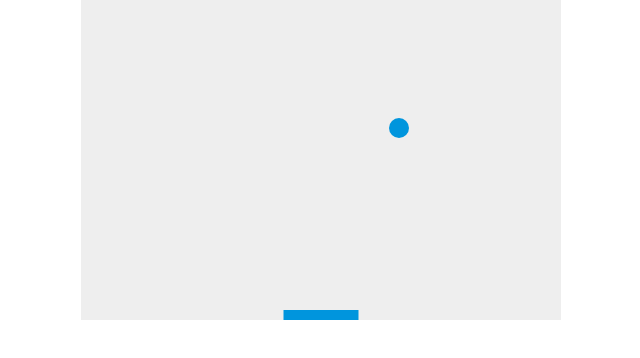
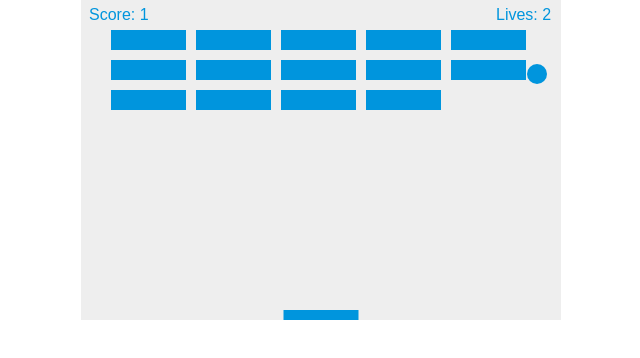
Before and after one commit to deevendhu/breakout, a plain HTML site: page index.html in a window 1280 px wide. Shown: the whole page, without its empty margins (319-959 px from the left). Drawn offline with Linux system fonts and the light colour scheme.

Commit message:
working game

```diff
--- a/index.html
+++ b/index.html
@@ -2,7 +2,7 @@
 <html>
     <head>
         <meta charset="utf-8"/>
-        <title>Gamedev Canvas Workshop</title>
+        <title>Breakout</title>
         <style>
             * {padding: 0; margin: 0;}
             canvas {background: #eee; display: block; margin: 0 auto;}
@@ -24,9 +24,34 @@
             var paddleX = (canvas.width-paddleWidth)/2;
             var rightPressed = false;
             var leftPressed = false;
+            var brickRowCount = 3;
+            var brickColumnCount = 5;
+            var brickWidth = 75;
+            var brickHeight = 20;
+            var brickPadding = 10;
+            var brickOffsetTop = 30;
+            var brickOffsetLeft = 30;
+            var score = 0;
+            var lives = 3;
+
+            var bricks = [];
+            for(c=0; c<brickColumnCount; c++) {
+                bricks[c] = [];
+                for(r=0; r<brickRowCount; r++) {
+                    bricks[c][r] = {x: 0, y: 0, status: 1};
+                }
+            }
 
             document.addEventListener("keydown", keyDownHandler, false);
             document.addEventListener("keyup", keyUpHandler, false);
+            document.addEventListener("mousemove", mouseMoveHandler, false);
+
+            function mouseMoveHandler(e) {
+                var relativeX = e.clientX - canvas.offsetLeft;
+                if(relativeX > 0 && relativeX < canvas.width) {
+                    paddleX = relativeX - paddleWidth/2;
+                }
+            }
 
             function keyDownHandler(e) {
                 if(e.keyCode == 39) {
@@ -52,7 +77,6 @@
                 ctx.fillStyle = "#0095DD";
                 ctx.fill();
                 ctx.closePath();
-
             }
 
             function drawPaddle() {
@@ -63,17 +87,90 @@
                 ctx.closePath();
             }
 
+            function drawBricks() {
+                for(c=0; c<brickColumnCount; c++) {
+                    for(r=0; r<brickRowCount; r++) {
+                        if(bricks[c][r].status == 1) {
+                            var brickX = (c*(brickWidth+brickPadding))+brickOffsetLeft;
+                            var brickY = (r*(brickHeight+brickPadding))+brickOffsetTop;
+                            bricks[c][r].x = brickX;
+                            bricks[c][r].y = brickY;
+                            ctx.beginPath();
+                            ctx.rect(brickX, brickY, brickWidth, brickHeight);
+                            ctx.fillStyle = "#0095DD";
+                            ctx.fill();
+                            ctx.closePath();
+                        }
+                    }
+                }
+            }
+
+            function collisionDetection() {
+                for(c=0; c<brickColumnCount; c++) {
+                    for(r=0; r<brickRowCount; r++) {
+                        var b = bricks[c][r];
+                        if(b.status == 1) {
+                            if(x > b.x && x < b.x+brickWidth && y > b.y && y < b.y+brickHeight) {
+                                dy = -dy;
+                                b.status = 0;
+                                score++;
+                                if(score == brickRowCount*brickColumnCount) {
+                                    alert("YOU WIN, CONGRATULATIONS!");
+                                    document.location.reload();
+                                }
+                            }
+                        }
+                    }
+                }
+            }
+
+            function drawScore() {
+                ctx.font = "16px Arial";
+                ctx.fillStyle = "#0095DD";
+                ctx.fillText("Score: "+score, 8, 20);
+            }
+
+            function drawLives() {
+                ctx.font = "16px Arial";
+                ctx.fillStyle = "#0095DD";
+                ctx.fillText("Lives: "+lives, canvas.width-65, 20);
+            }
+
             function draw() {
                 ctx.clearRect(0, 0, canvas.width, canvas.height);
+                drawBricks();
                 drawBall();
                 drawPaddle();
+                drawScore();
+                drawLives();
+                collisionDetection();
 
                 if(x + dx > canvas.width-ballRadius || x + dx < ballRadius) {
                     dx = -dx;
                 }
 
-                if(y + dy > canvas.height-ballRadius || y + dy < ballRadius) {
+                if(y + dy < ballRadius) {
                     dy = -dy;
+                }
+
+                else if(y + dy > canvas.height-ballRadius) {
+                    if(x > paddleX && x < paddleX + paddleWidth) {
+                        dy = -dy;
+                    }
+                    else {
+                        lives--;
+                        if(!lives) {
+                            alert("GAME OVER");
+                            document.location.reload();
+                        }
+                        else {
+                            x = canvas.width/2;
+                            y = canvas.height-30;
+                            dx = 2;
+                            dy = -2;
+                            paddleX = (canvas.width-paddleWidth)/2;
+                        }
+                    }
                 }
 
                 if(rightPressed && paddleX < canvas.width-paddleWidth) {
@@ -86,8 +183,9 @@
                 x += dx;
                 y += dy;
 
+                requestAnimationFrame(draw);
             }
-            setInterval(draw, 10);
+            draw();
 
         </script>
     </body>
```
